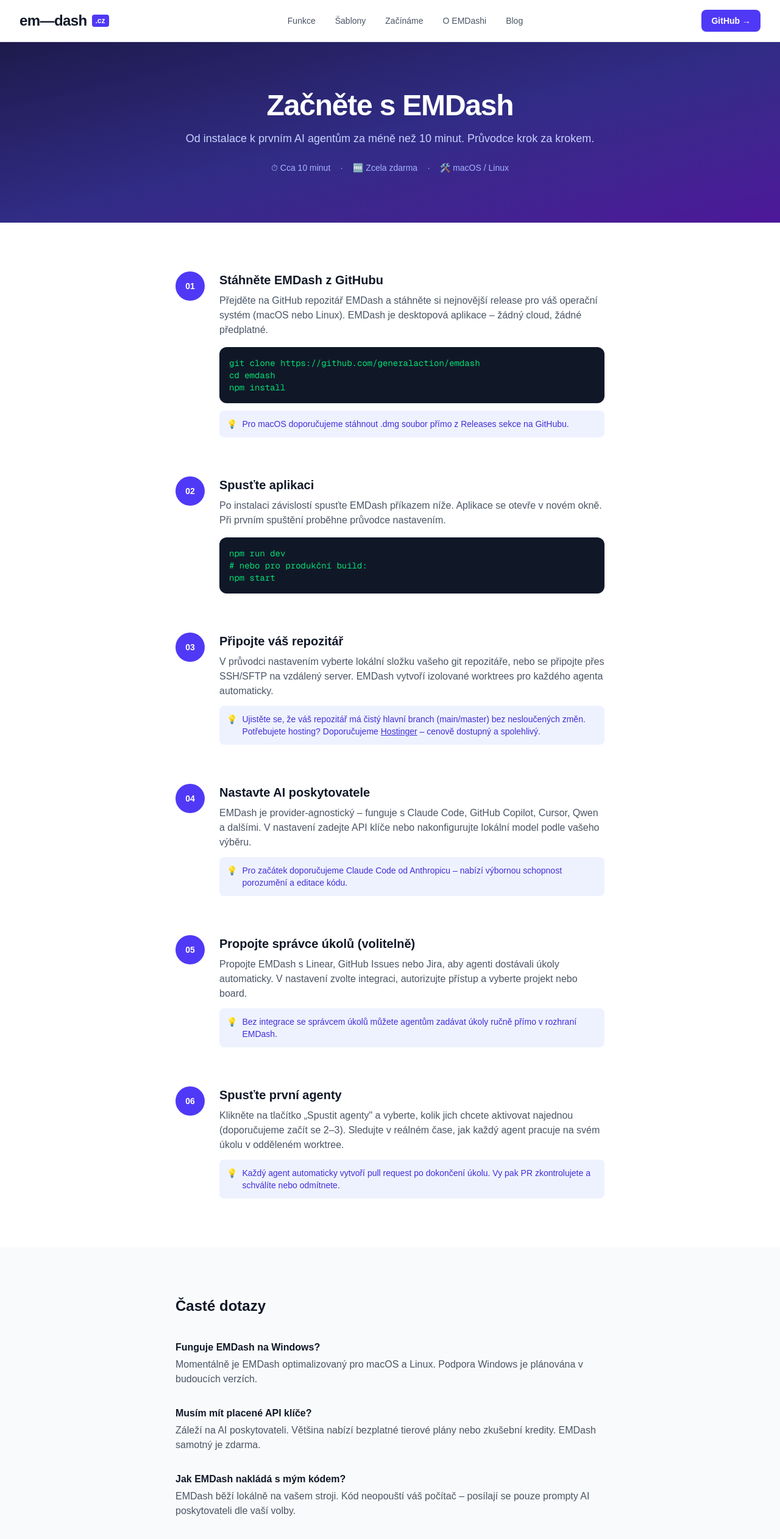
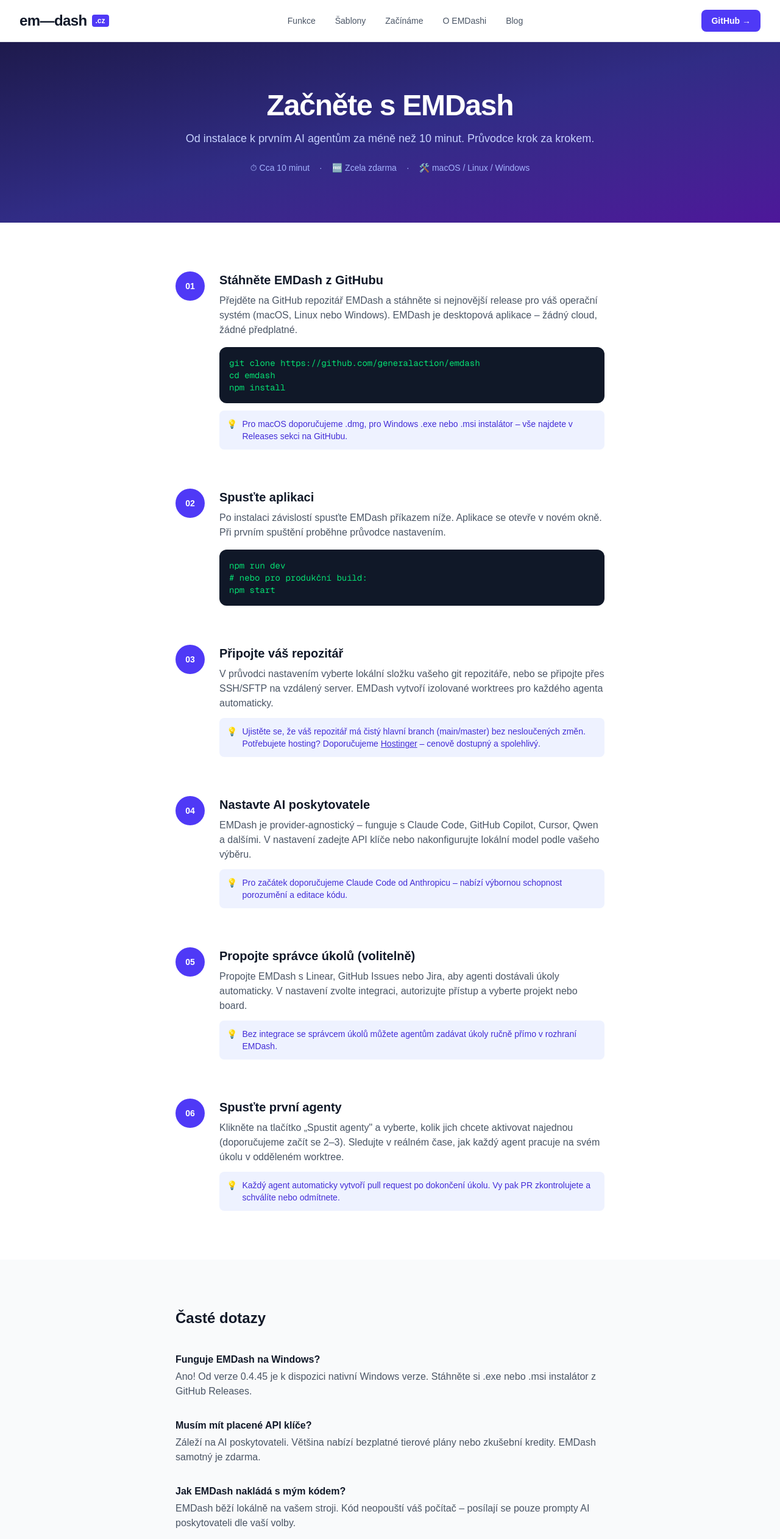
Before and after one commit to KlaraKovarova/em-dash-cz, a Next.js app: page /zacit in a window 1280 px wide. Shown: the top 2523 px of the page at 61% size. Built offline with nearby package versions, Linux system fonts and the light colour scheme.

Commit message:
Add Windows support to getting-started page
Windows builds (.exe/.msi) are available since v0.4.45.
Updated platform badges, step 1 instructions, and FAQ.

Co-Authored-By: Paperclip <noreply@paperclip.ing>

```diff
--- a/app/zacit/page.tsx
+++ b/app/zacit/page.tsx
@@ -20,9 +20,9 @@
     number: '01',
     title: 'Stáhněte EMDash z GitHubu',
     description:
-      'Přejděte na GitHub repozitář EMDash a stáhněte si nejnovější release pro váš operační systém (macOS nebo Linux). EMDash je desktopová aplikace – žádný cloud, žádné předplatné.',
+      'Přejděte na GitHub repozitář EMDash a stáhněte si nejnovější release pro váš operační systém (macOS, Linux nebo Windows). EMDash je desktopová aplikace – žádný cloud, žádné předplatné.',
     code: 'git clone https://github.com/generalaction/emdash\ncd emdash\nnpm install',
-    tip: 'Pro macOS doporučujeme stáhnout .dmg soubor přímo z Releases sekce na GitHubu.',
+    tip: 'Pro macOS doporučujeme .dmg, pro Windows .exe nebo .msi instalátor – vše najdete v Releases sekci na GitHubu.',
   },
   {
     number: '02',
@@ -87,7 +87,7 @@
                 <span>·</span>
                 <span>🆓 Zcela zdarma</span>
                 <span>·</span>
-                <span>🛠️ macOS / Linux</span>
+                <span>🛠️ macOS / Linux / Windows</span>
               </div>
             </div>
           </div>
@@ -137,7 +137,7 @@
               {[
                 {
                   q: 'Funguje EMDash na Windows?',
-                  a: 'Momentálně je EMDash optimalizovaný pro macOS a Linux. Podpora Windows je plánována v budoucích verzích.',
+                  a: 'Ano! Od verze 0.4.45 je k dispozici nativní Windows verze. Stáhněte si .exe nebo .msi instalátor z GitHub Releases.',
                 },
                 {
                   q: 'Musím mít placené API klíče?',
```
